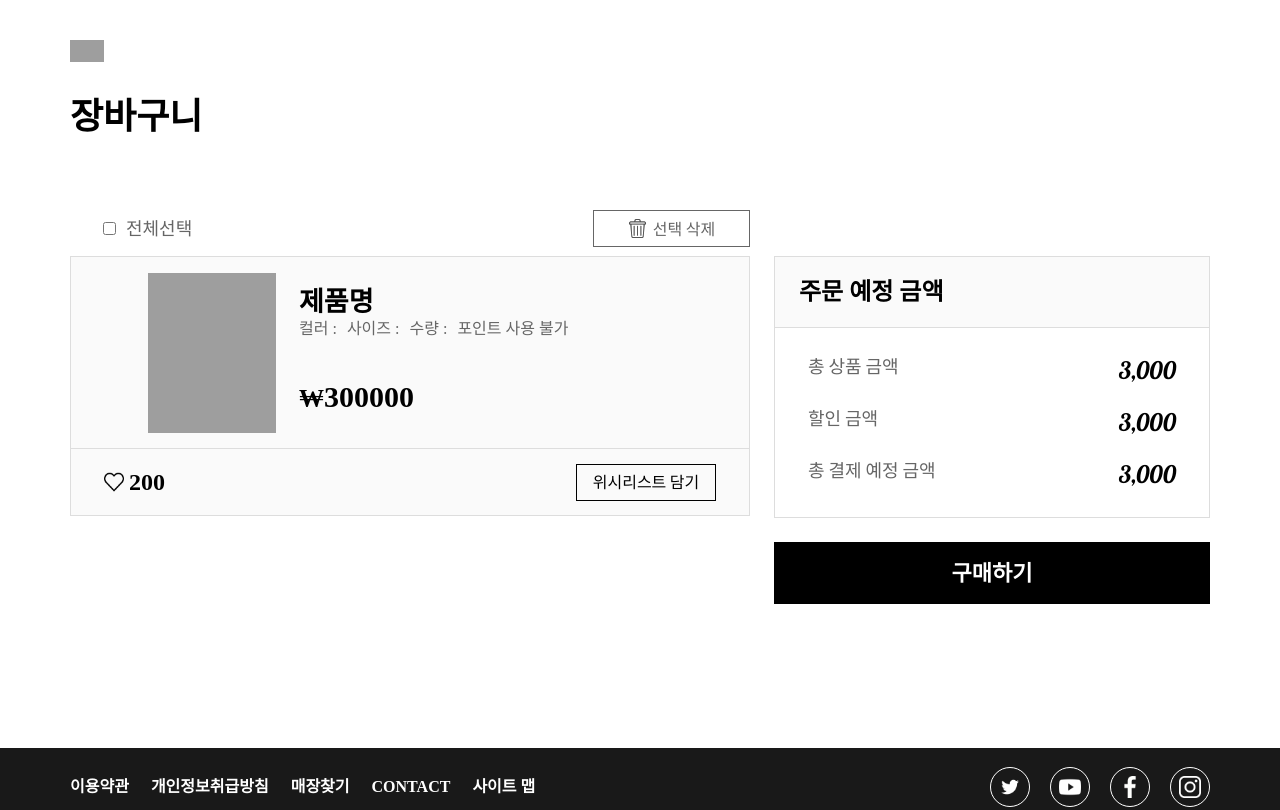
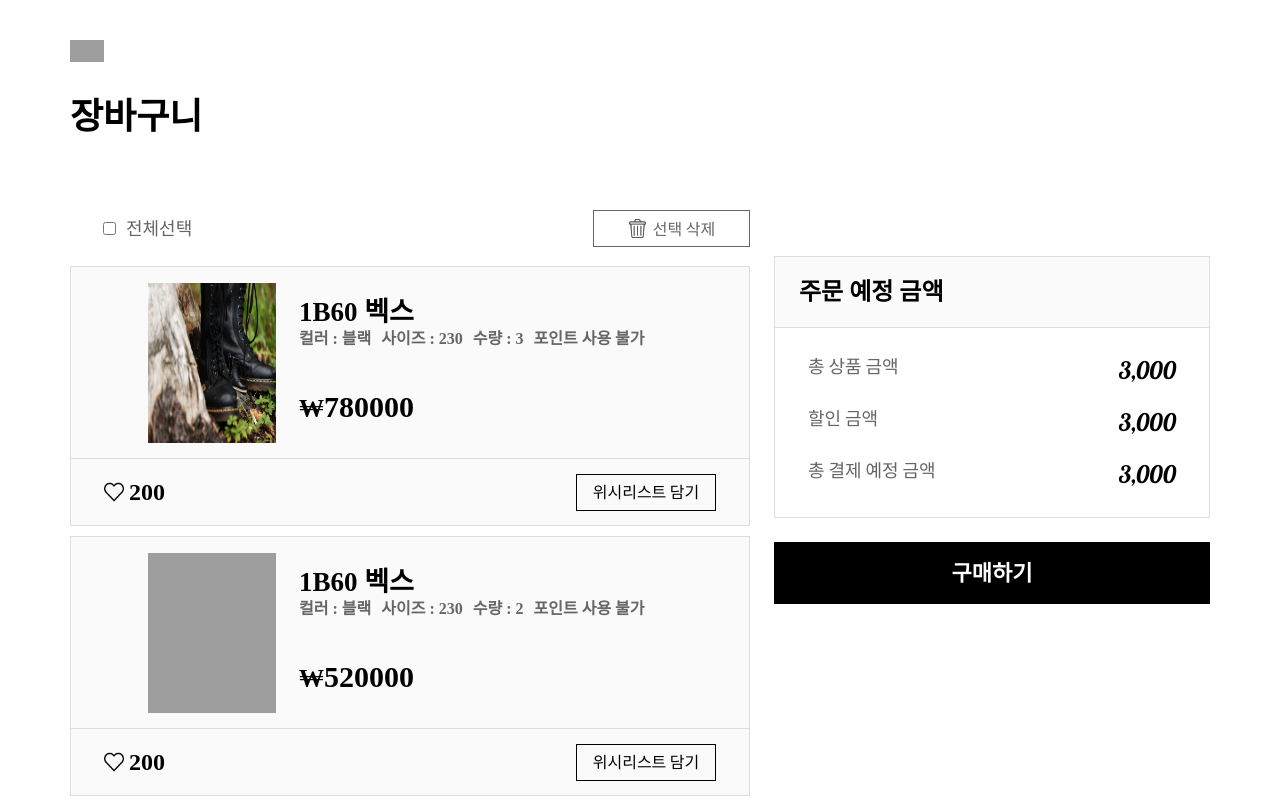
Before and after one commit to wecode-bootcamp-korea/29-1st-Dr-Mataeng-frontend, a React app: page /wishList in a window 1280 px wide. Shown: the top 810 px of the page. Built offline with nearby package versions, Linux system fonts and the light colour scheme; grey boxes are pictures that could not be loaded.

Commit message:
Add mock data

```diff
--- a/src/pages/WishList/OrderProduct.js
+++ b/src/pages/WishList/OrderProduct.js
@@ -1,40 +1,24 @@
-import react from 'react';
+//import react from 'react';
+import WISHLIST_DATA from './WishListData';
+import ProductList from './ProductList';
 
 const OrderProduct = () => {
   return (
     <div className="cartBoxContainer">
       <ul className="orderProductList">
-        <li className="itemList">
-          <div className="productContainer">
-            <div className="productBox">
-              <img src="images/main/main0.jpg" alt="productimage" />
-              <div className="productInfoBox">
-                <div className="productInfo">
-                  <h2>제품명</h2>
-                  <ul className="productDetail">
-                    <li>컬러 : </li>
-                    <li>사이즈 : </li>
-                    <li>수량 : </li>
-                    <li className="point">포인트 사용 불가</li>
-                  </ul>
-                </div>
-                <div className="productPrice">
-                  <span className="mark">₩</span>
-                  <span className="price">300000</span>
-                </div>
-              </div>
-            </div>
-          </div>
-          <div className="productFooter">
-            <div className="wishButton">
-              <img alt="heartbutton" src="images/header/icon-heart.png" />
-              <span>200</span>
-            </div>
-            <div className="wishListButton">
-              <button>위시리스트 담기</button>
-            </div>
-          </div>
-        </li>
+        {WISHLIST_DATA.map(product => {
+          return (
+            <ProductList
+              key={product.id}
+              name={product.product_name}
+              img={product.thumbnail_img}
+              price={product.price}
+              color={product.color}
+              size={product.size}
+              option={product.option}
+            />
+          );
+        })}
       </ul>
     </div>
   );
--- /dev/null
+++ b/src/pages/WishList/ProductList.js
@@ -0,0 +1,39 @@
+import React from 'react';
+
+function ProductList(props) {
+  return (
+    <li className="itemList">
+      <div className="productContainer">
+        <div className="productBox">
+          <img src={props.img} alt="productimage" />
+          <div className="productInfoBox">
+            <div className="productInfo">
+              <h2>{props.name}</h2>
+              <ul className="productDetail">
+                <li>컬러 : {props.color} </li>
+                <li>사이즈 : {props.size}</li>
+                <li>수량 : {props.option}</li>
+                <li className="point">포인트 사용 불가</li>
+              </ul>
+            </div>
+            <div className="productPrice">
+              <span className="mark">₩</span>
+              <span className="price">{props.price * props.option}</span>
+            </div>
+          </div>
+        </div>
+      </div>
+      <div className="productFooter">
+        <div className="wishButton">
+          <img alt="heartbutton" src="images/header/icon-heart.png" />
+          <span>200</span>
+        </div>
+        <div className="wishListButton">
+          <button>위시리스트 담기</button>
+        </div>
+      </div>
+    </li>
+  );
+}
+
+export default ProductList;
--- a/src/pages/WishList/WishList.scss
+++ b/src/pages/WishList/WishList.scss
@@ -181,6 +181,7 @@
     height: 260px;
     border: 1px solid #dddddd;
     background-color: #fafafa;
+    margin-top: 10px;
 
     .productContainer {
       width: 100%;
@@ -219,7 +220,7 @@
           li {
             margin-right: 10px;
             color: #666666;
-            font-weight: 500;
+            font-weight: 600;
 
             .point {
               margin-right: 0px;
--- /dev/null
+++ b/src/pages/WishList/WishListData.js
@@ -0,0 +1,23 @@
+const WISHLIST_DATA = [
+  {
+    id: 1,
+    product_name: '1B60 벡스',
+    thumbnail_img: 'images/main/main1.jpg',
+    price: 260000,
+    color: '블랙',
+    size: '230',
+    option: 3,
+  },
+
+  {
+    id: 2,
+    product_name: '1B60 벡스',
+    thumbnail_img: 'images/main/main2.jpg',
+    price: 260000,
+    color: '블랙',
+    size: '230',
+    option: 2,
+  },
+];
+
+export default WISHLIST_DATA;
```
